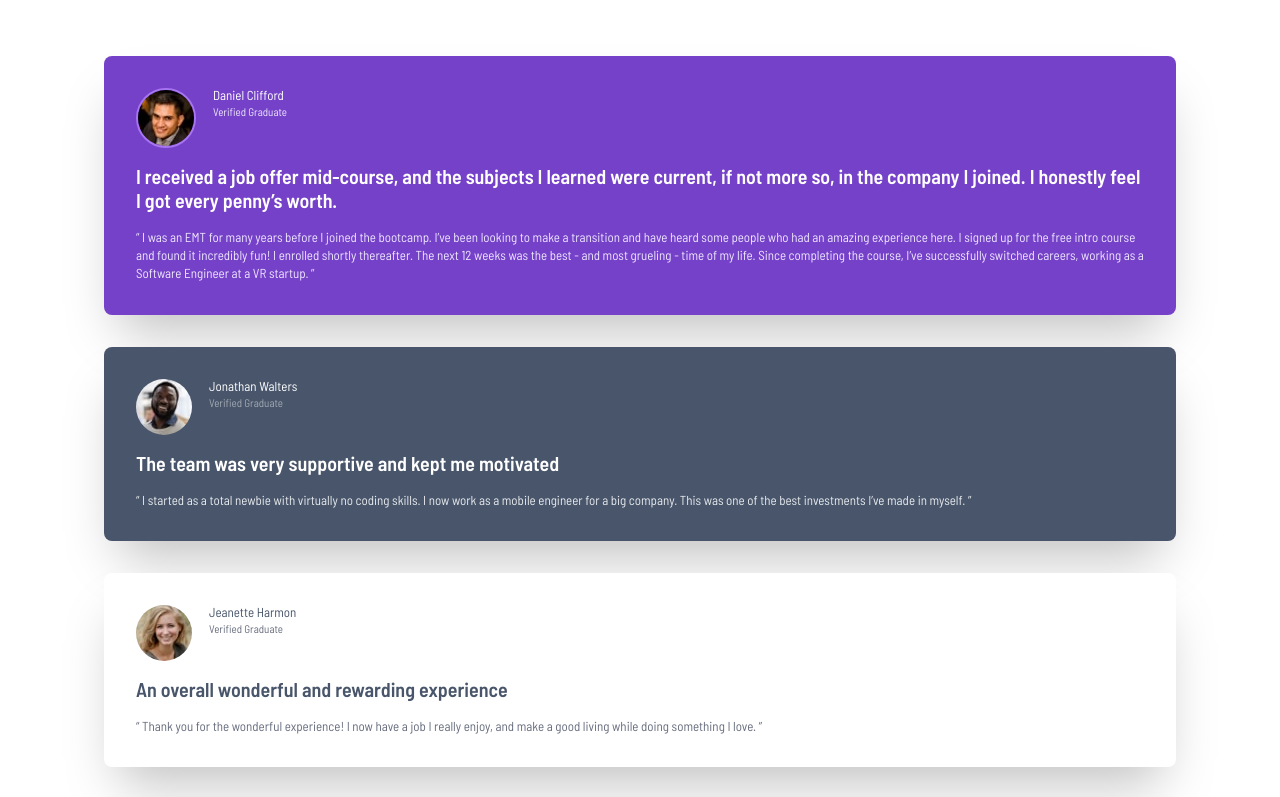
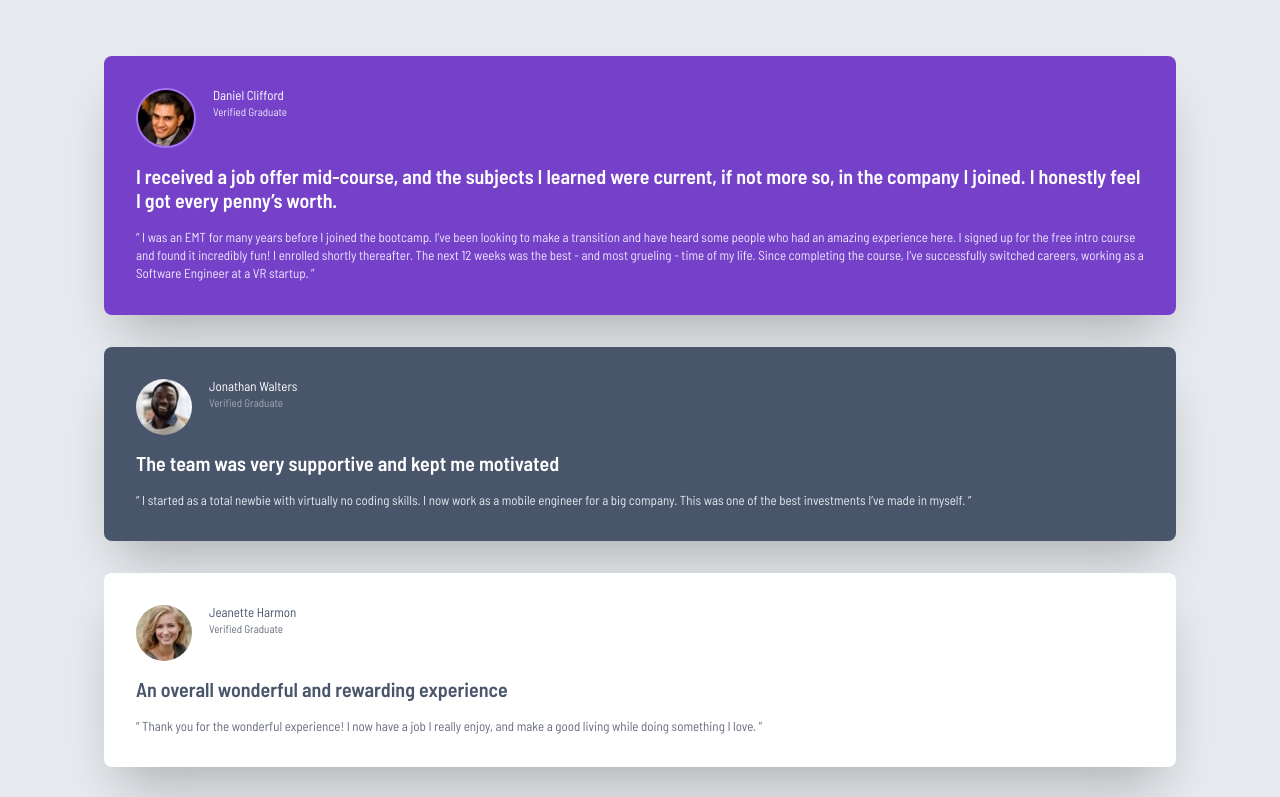
Before and after one commit to vishpant76/testimonials-grid-section, a plain HTML site: page index.html in a window 1280 px wide. Shown: the top 797 px of the page. Drawn offline with Linux system fonts and the light colour scheme.

Commit message:
update body bg color

```diff
--- a/style.css
+++ b/style.css
@@ -20,6 +20,7 @@
 }
 
 body {
+  background-color: var(--grey-100);
   min-height: 100vh;
   display: grid;
   place-items: center;
```
